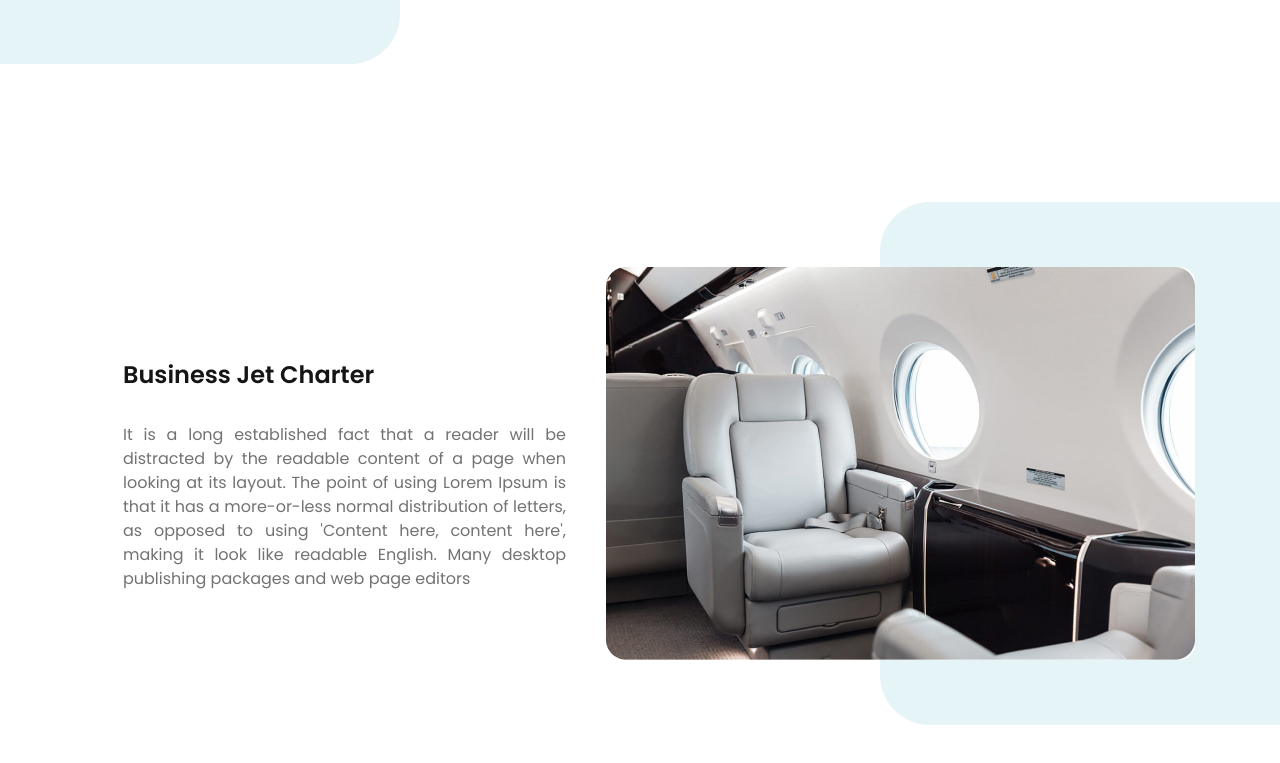
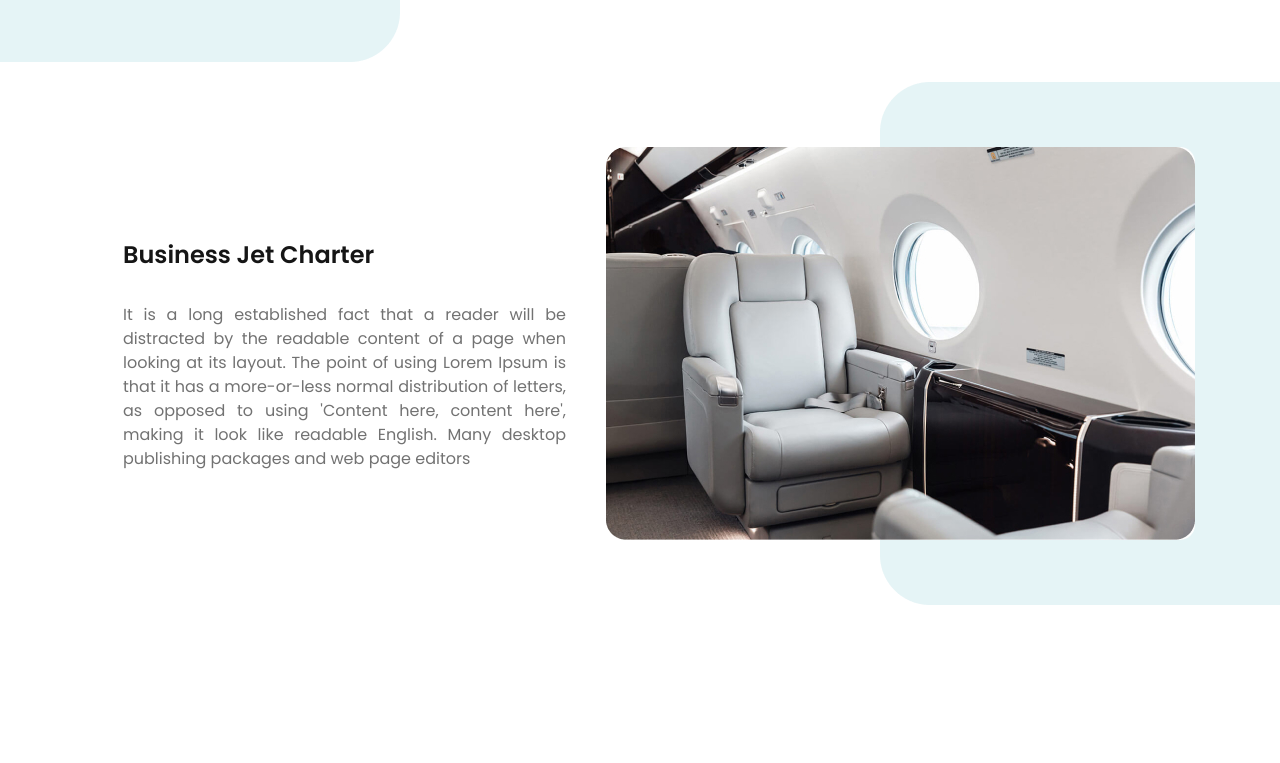
Before and after one commit to Andyone89/air, a website: page app/index.html in a window 1280 px wide. Shown: the part 1567-2330 px from the top of the page. After the commit the page ends 2272 px from the top, so only its background shows below. Drawn offline with Linux system fonts and the light colour scheme.

Commit message:
description

```diff
--- a/app/scss/_description.scss
+++ b/app/scss/_description.scss
@@ -4,7 +4,7 @@
 
     background-repeat: no-repeat;
     background-position-x: left, right;
-    background-position-y: 12%, bottom;
+    background-position-y: 14%, bottom;
 
 
     &__top-title {
@@ -51,7 +51,6 @@
     &__bottom {
         display: flex;
         flex-direction: row-reverse;
-        padding-top: 120px;
         padding-bottom: 65px;
         margin-bottom: 100px;
     }
```
Also changed, not shown: app/css/style.css (added), app/css/style.min.css, 1 other file.
